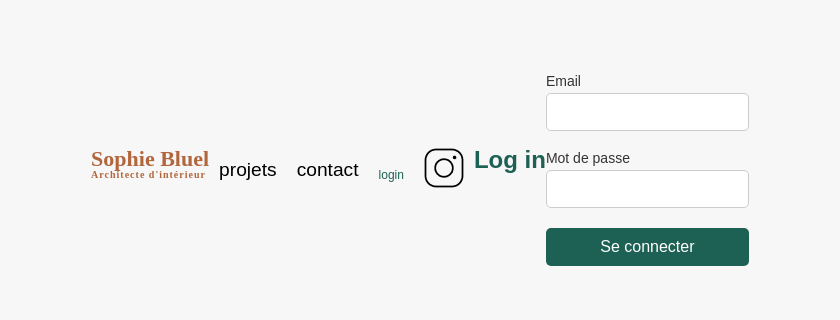
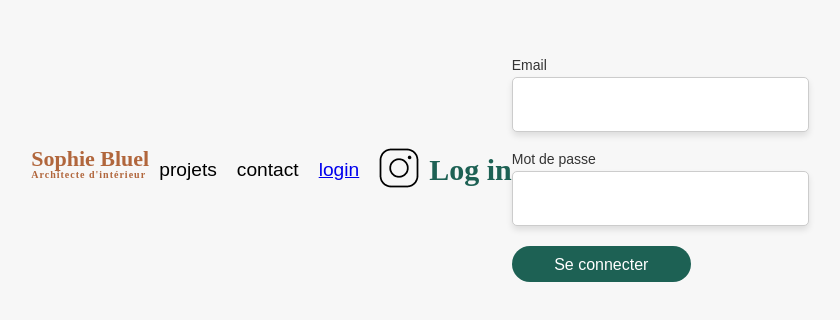
Before and after one commit to AnthonyTum/Portfolio-architecte-sophie-bluel-master, a plain HTML site: page FrontEnd/login.html in a window 1280 px wide. Shown: the part 230-550 px from the top of the page, without its empty margins (220-1060 px from the left). Drawn offline with Linux system fonts and the light colour scheme.

Commit message:
modif css

```diff
--- a/FrontEnd/login.css
+++ b/FrontEnd/login.css
@@ -75,24 +75,13 @@ h1 > span {
 ;
 }
 
-h1.login {
-    text-align: center;
-    font-family: 'Syne', sans-serif;
-    font-size: 24px;
-    color: #1D6154;
-    margin-bottom: 20px;
-}
-
-#login-form div {
-    margin-bottom: 20px;
-}
-
 nav ul {
 	display: flex;
 	align-items: center;
 	list-style-type: none;
 
 }
+
 nav li {
 	padding: 0 10px;
 	font-size: 1.2em;
@@ -105,7 +94,6 @@ li:hover {
 
 a:hover {
 	color: #B1663C;
-	text-decoration: underline;
 }
 
 .login {
@@ -136,20 +124,22 @@ label {
 
 input[type="email"], input[type="password"] {
     width: 100%;
-    padding: 10px;
-    font-size: 14px;
+    padding: 15px;
+    font-size: 20px;
     border: 1px solid #CCCCCC;
     border-radius: 5px;
+	box-shadow: 0 4px 6px rgba(0, 0, 0, 0.1);
     box-sizing: border-box;
 }
 
 button[type="submit"] {
-    width: 100%;
+    width: 179px;
+	height: 36px;
     padding: 10px;
     background-color: #1D6154;
     color: #FFFFFF;
     border: none;
-    border-radius: 5px;
+    border-radius: 20px;
     font-size: 16px;
     cursor: pointer;
 }
@@ -157,12 +147,3 @@ button[type="submit"] {
 button[type="submit"]:hover {
     background-color: #145D43;
 }
-
-a {
-    display: block;
-    text-align: center;
-    margin-top: 10px;
-    font-size: 12px;
-    color: #1D6154;
-    text-decoration: none;
-}
```
